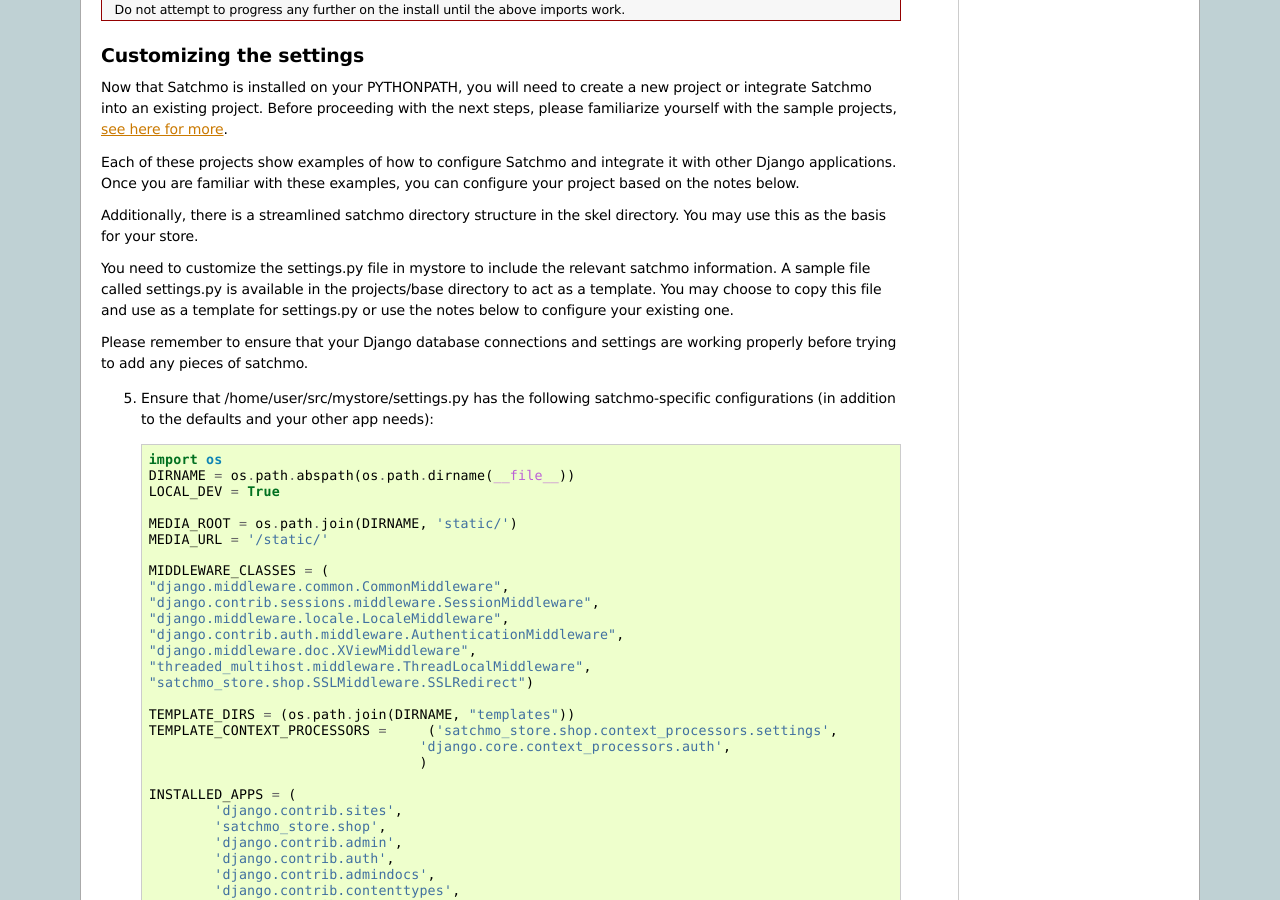
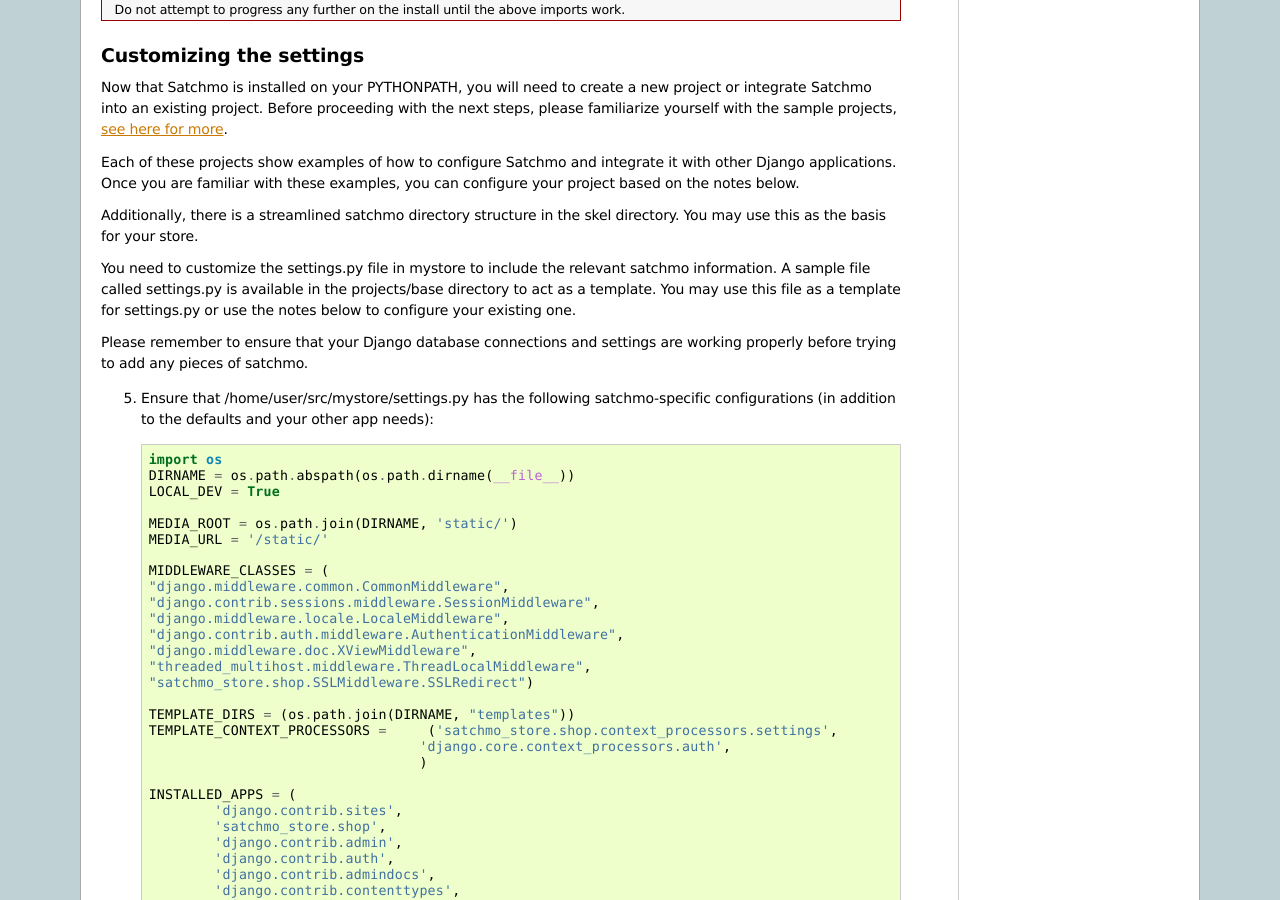
Before and after one commit to opencoca/WEB-Satchmo, a Sphinx documentation site: the page built from docs/new_installation.txt, in a window 1280 px wide and 900 px high, scrolled down 3125 px. Built offline with Sphinx 7.4.7, drawn with Linux system fonts in a browser that asks for light colours.

Commit message:
docs/new_installation: don't mention 'copying'

```diff
--- a/docs/new_installation.txt
+++ b/docs/new_installation.txt
@@ -170,8 +170,8 @@
 basis for your store.
 
 You need to customize the settings.py file in mystore to include the relevant satchmo information. A sample file
-called settings.py is available in the projects/base directory to act as a template. You may choose
-to copy this file and use as a template for settings.py or use the notes below to configure your existing one.
+called settings.py is available in the projects/base directory to act as a template. You may
+use this file as a template for settings.py or use the notes below to configure your existing one.
 
 Please remember to ensure that your Django database connections and settings are working properly before trying
 to add any pieces of satchmo.
```
